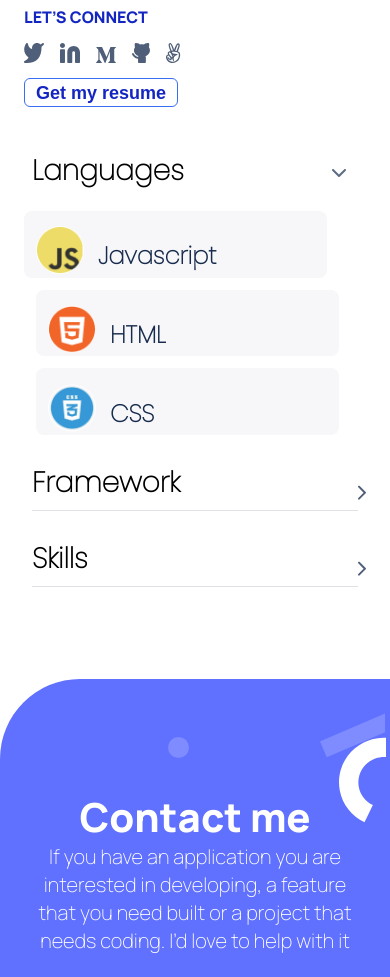
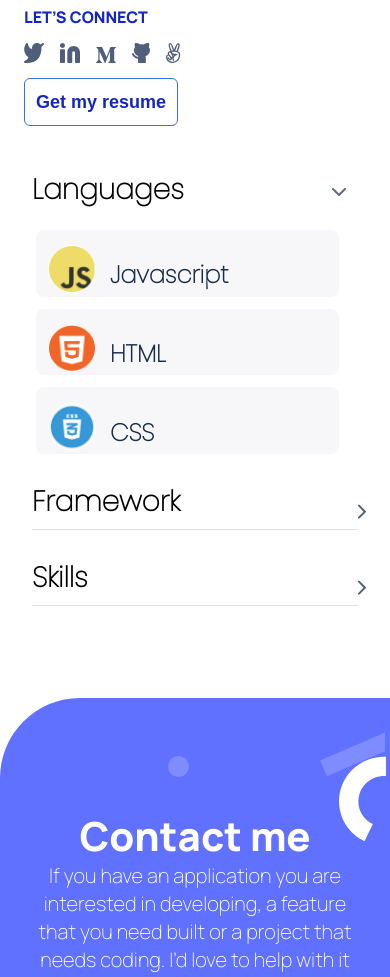
Before and after one commit to rotimiazeez/my-portfolio, a website: page index.html in a window 390 px wide. Shown: the part 3833-4810 px from the top of the page. Drawn offline with Linux system fonts and the light colour scheme.

Commit message:
feat: Arrange about me mobile section

```diff
--- a/index.html
+++ b/index.html
@@ -382,7 +382,7 @@
             <li> <a href="#" class="margin-left-16"><img src="./assets/angelist.svg" alt="angellist icon"></a></li>
         </ul>
         <button type="button"
-            class="button dodgerblue border height-29 font-weight-600 font-size-18 line-height-24 hover active hover-lg">Get
+            class="button dodgerblue border height-48 font-weight-600 font-size-18 line-height-24 hover active hover-lg">Get
             my
             resume</button>
         </div>
@@ -396,7 +396,7 @@
                         <img src="./assets/Union.svg" alt="arrow down" class="pad-top-2em margin-left-9e margin-left-33e-lg">
                     </div>
                     <ul class="d-flex-lg">
-                        <li class="about d-flex align-center flex-column-lg margin-top-28 about-lg pad-top-12 margin-top-12-lg text font-size-15-lg">
+                        <li class="about d-flex align-center flex-column-lg margin-top-28 about-lg pad-top-12 margin-left-12 margin-top-12-lg text font-size-15-lg">
                             <img src="./assets/Ellipse-js.png" alt="js logo" class="about-logo margin-left-12">
                             <p class="logo-text font-size-24 font-weight-700 slategray margin-left-14">Javascript</p>
                         </li>
```
